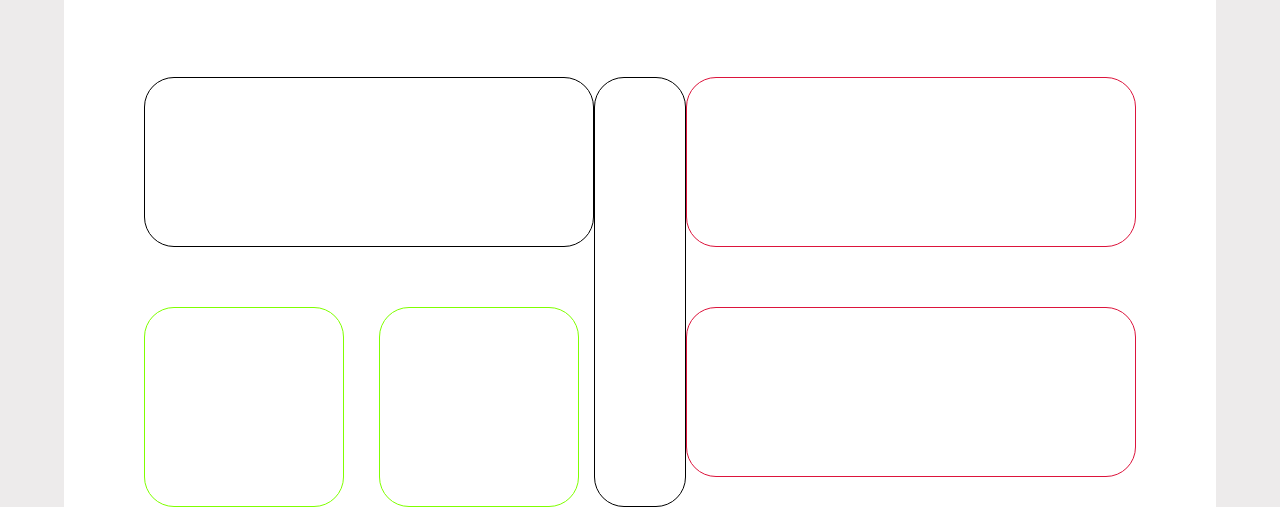
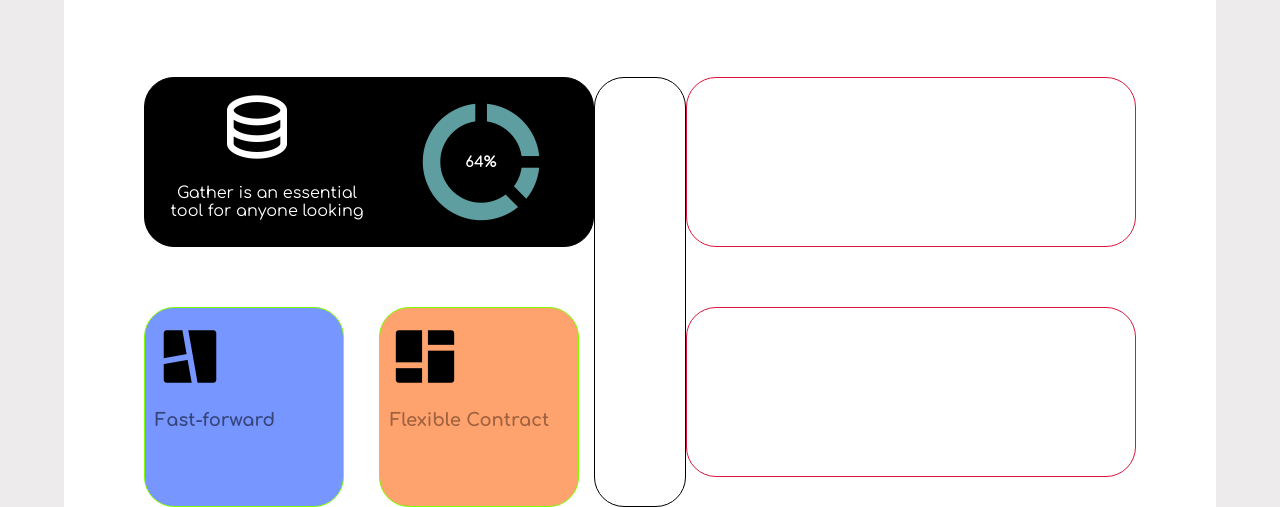
Before and after one commit to Am096/Dribbble-Inspired-Analytics-Dashboard, a plain HTML site: page index.html in a window 1280 px wide. Shown: the part 508-1015 px from the top of the page. Drawn offline with nearby package versions, Linux system fonts and the light colour scheme.

Commit message:
Completed the left Cards

```diff
--- a/index.html
+++ b/index.html
@@ -87,12 +87,27 @@
       <div id="grids">
         <div id="leftgrid">
             <div id="topleftgrid">
-                <div id="blackcard"></div>
+                <div id="blackcard">
+                    <div id="blackcardleft">
+                        <i class="ri-database-2-line"></i>
+                        <p>Gather is an essential tool for anyone looking</p>
+                    </div>
+                    <div id="blackcardright">
+                        <i class="ri-donut-chart-fill"></i>
+                        <div id="progress">64%</div>
+                    </div>
+                </div>
             </div>
 
             <div id="bottomleftgrid">
-                <div class="smallercards" id="bottomleftgridcardtwo"></div>
-                <div class="smallercards" id="bottomleftgridcardone"></div>
+                <div class="smallercards" id="bottomleftgridcardone">
+                    <i class="ri-collage-fill"></i>
+                    <p>Fast-forward</p>
+                </div>
+                <div class="smallercards" id="bottomleftgridcardtwo">
+                    <i class="ri-layout-masonry-fill"></i>
+                    <p>Flexible Contract</p>
+                </div>
             </div>
         </div>
 
--- a/style.css
+++ b/style.css
@@ -222,6 +222,9 @@
     height: 170px;
     border: 1px solid black;
     border-radius: 30px;
+    display: flex;
+    flex-direction: row;
+    background-color: #000;
 }
 
 #bottomleftgrid{
@@ -267,3 +270,93 @@
     border: 1px solid crimson;
     border-radius: 30px;
 }
+
+
+
+#blackcardleft {
+    width: 50%;
+    height: 100%;
+    color: white;
+    display: flex;
+    flex-direction: column;
+    justify-content: space-around;
+    align-items: center;
+}
+
+#blackcardleft i {
+    font-size: 80px;
+}
+
+#blackcardleft p {
+    color: white;
+    text-align: center;
+    padding-left: 20px;
+    padding-bottom: 20px;
+}
+
+#blackcardright{
+    width: 50%;
+    height: 100%;
+    color: cadetblue;
+    display: flex;
+    flex-direction: column;
+    justify-content: space-around;
+    align-items: center;
+}
+
+#blackcardright i {
+    font-size: 140px;
+}
+
+#progress {
+    position: absolute;
+    color: white;
+    font-size: 15px;
+    font-weight: 700;
+}
+
+
+#bottomleftgridcardone{
+    display: flex;
+    padding-top: 10px;
+    padding-left: 10px;
+    row-gap: 15px;
+    flex-direction: column;
+    justify-content: start;
+    align-items: start;
+    background-color: #7896FF;
+}
+
+#bottomleftgridcardone i {
+    font-size: 70px;
+}
+
+#bottomleftgridcardone p{
+    font-size: 18px;
+    font-weight: bold;
+    color: #36467d;
+}
+
+
+
+
+#bottomleftgridcardtwo{
+    display: flex;
+    padding-top: 10px;
+    padding-left: 10px;
+    row-gap: 15px;
+    flex-direction: column;
+    justify-content: start;
+    align-items: start;
+    background-color: #FEA26E;
+}
+
+#bottomleftgridcardtwo i {
+    font-size: 70px;
+}
+
+#bottomleftgridcardtwo p{
+    font-size: 18px;
+    font-weight: bold;
+    color: #a0623e;
+}
```
Also changed, not shown: images/db.png (added).
